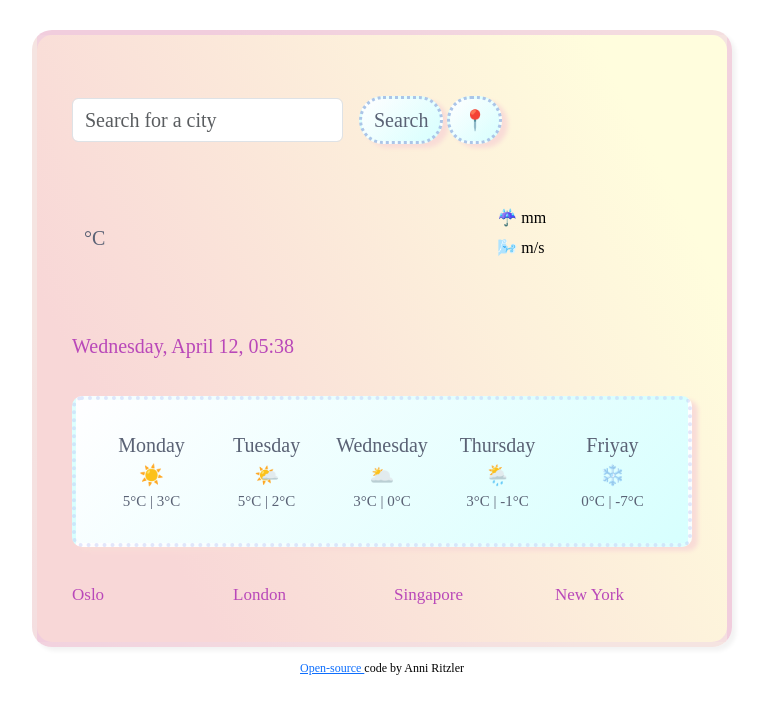
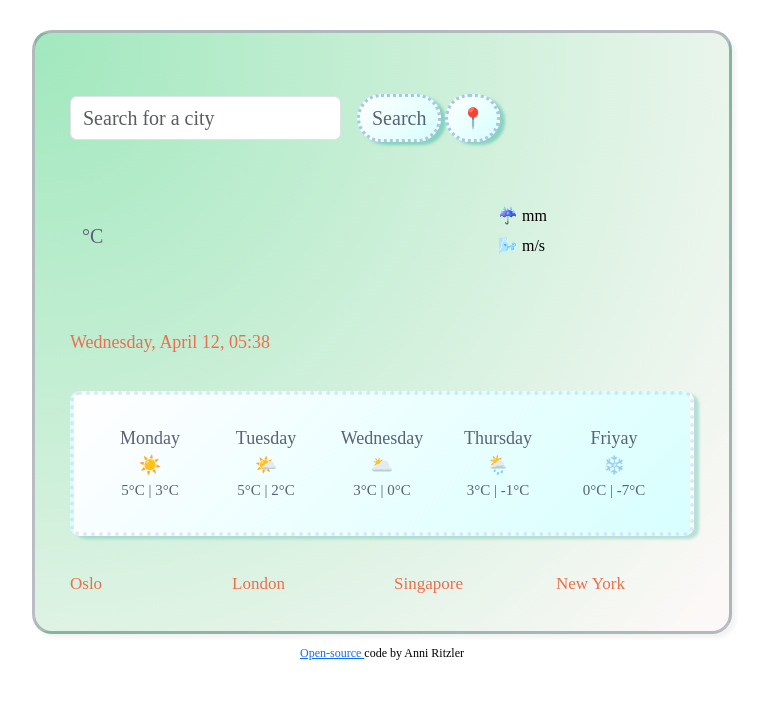
Before and after one commit to anniritzler/Weather-Project, a plain HTML site: page index.html in a window 1280 px wide. Shown: the whole page, without its empty margins (258-1021 px from the left). Drawn offline with nearby package versions, Linux system fonts and the light colour scheme; no server answers.

Commit message:
Updated allll the CSS colours

```diff
--- a/src/styles.css
+++ b/src/styles.css
@@ -7,23 +7,23 @@ body {
 .everything {
   max-width: 700px;
   margin: 30px auto;
-  margin-bottom: 12px;
-  background: linear-gradient(
-    243deg,
-    rgb(255, 253, 221) 13.4%,
-    rgb(248, 215, 215) 82.1%
+  margin-bottom: 10px;
+  background: radial-gradient(
+    788px at 0.7% 3.4%,
+    rgb(162, 232, 190) 0%,
+    rgb(252, 248, 247) 110%
   );
   padding: 35px 35px;
   border-radius: 20px;
   font-family: "EB Garamond", serif;
   font-weight: 400;
-  border: solid rgba(231, 190, 231, 0.4);
-  border-width: 5px;
+  border: solid rgb(90, 98, 117, 0.4);
+  border-width: 3px;
   box-shadow: 4px 4px 4px rgb(0 0 0 / 5%);
 }
 
 h1 {
-  color: #5a6275;
+  color: #445247;
   font-size: 55px;
   font-family: "DM Serif Display", serif;
   font-weight: 400;
@@ -37,8 +37,8 @@ h2 {
 }
 
 p {
-  color: rgb(185, 72, 185);
-  font-size: 20px;
+  color: #ec6e4b;
+  font-size: 18px;
 }
 
 .form-control {
@@ -51,7 +51,7 @@ p {
   border-radius: 40px;
   border: dotted #abc5e8;
   margin: 10px auto;
-  box-shadow: 6px 4px 4px #f9dcd7;
+  box-shadow: 5px 3px 3px rgb(88, 192, 173, 0.6);
 }
 
 .btn-primary:hover {
@@ -98,7 +98,7 @@ p {
 }
 
 .col-3 {
-  color: rgb(185, 72, 185);
+  color: #ec6e4b;
   font-size: 17px;
 }
 
@@ -111,10 +111,10 @@ p {
   padding: 30px;
   border-radius: 10px;
   font-weight: 400;
-  font-size: 20px;
+  font-size: 18px;
   border: dotted rgba(185, 195, 245, 0.4);
   border-width: 4px;
-  box-shadow: 6px 4px 4px #f9dcd7;
+  box-shadow: 5px 3px 3px rgb(88, 192, 173, 0.4);
 }
 
 .degrees {
```
